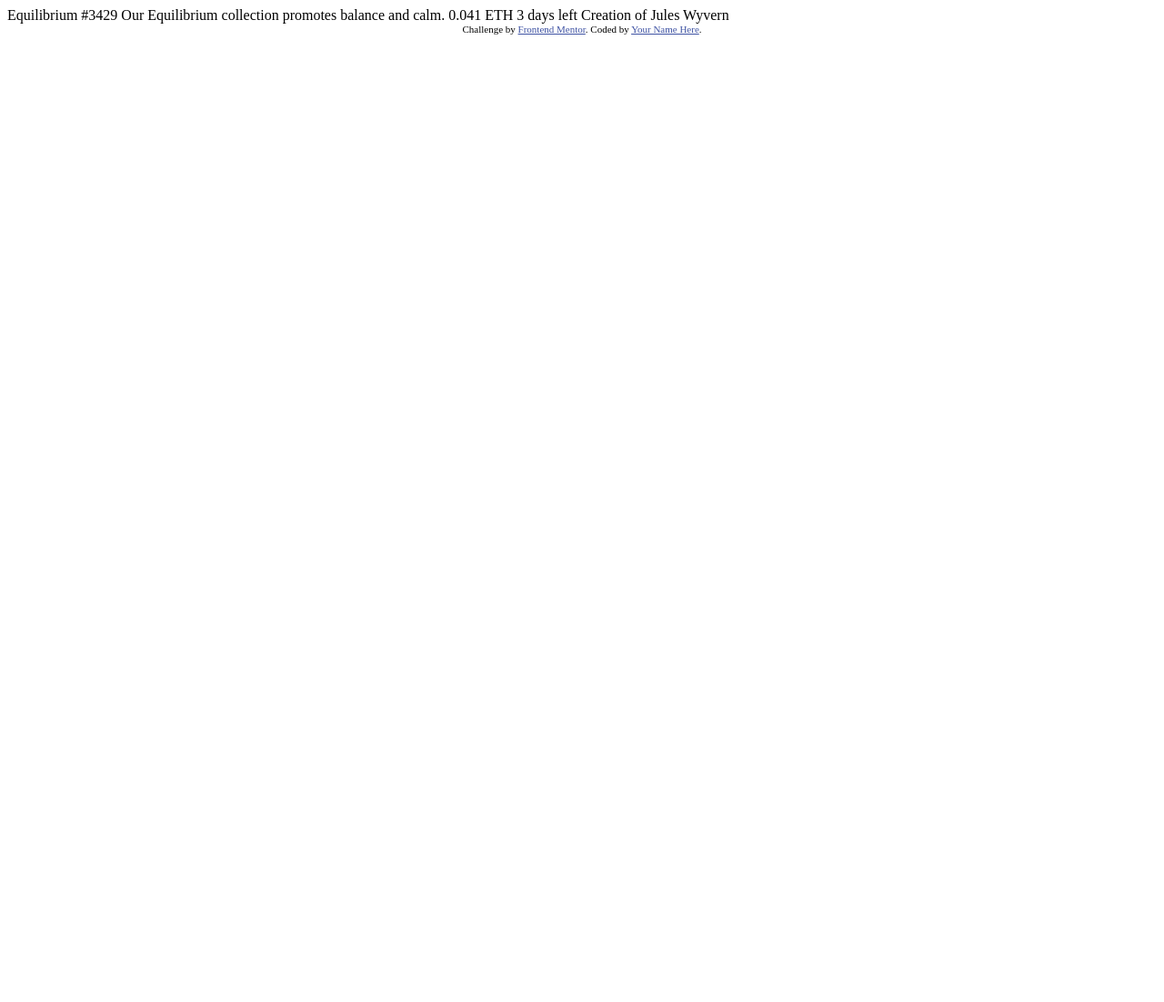
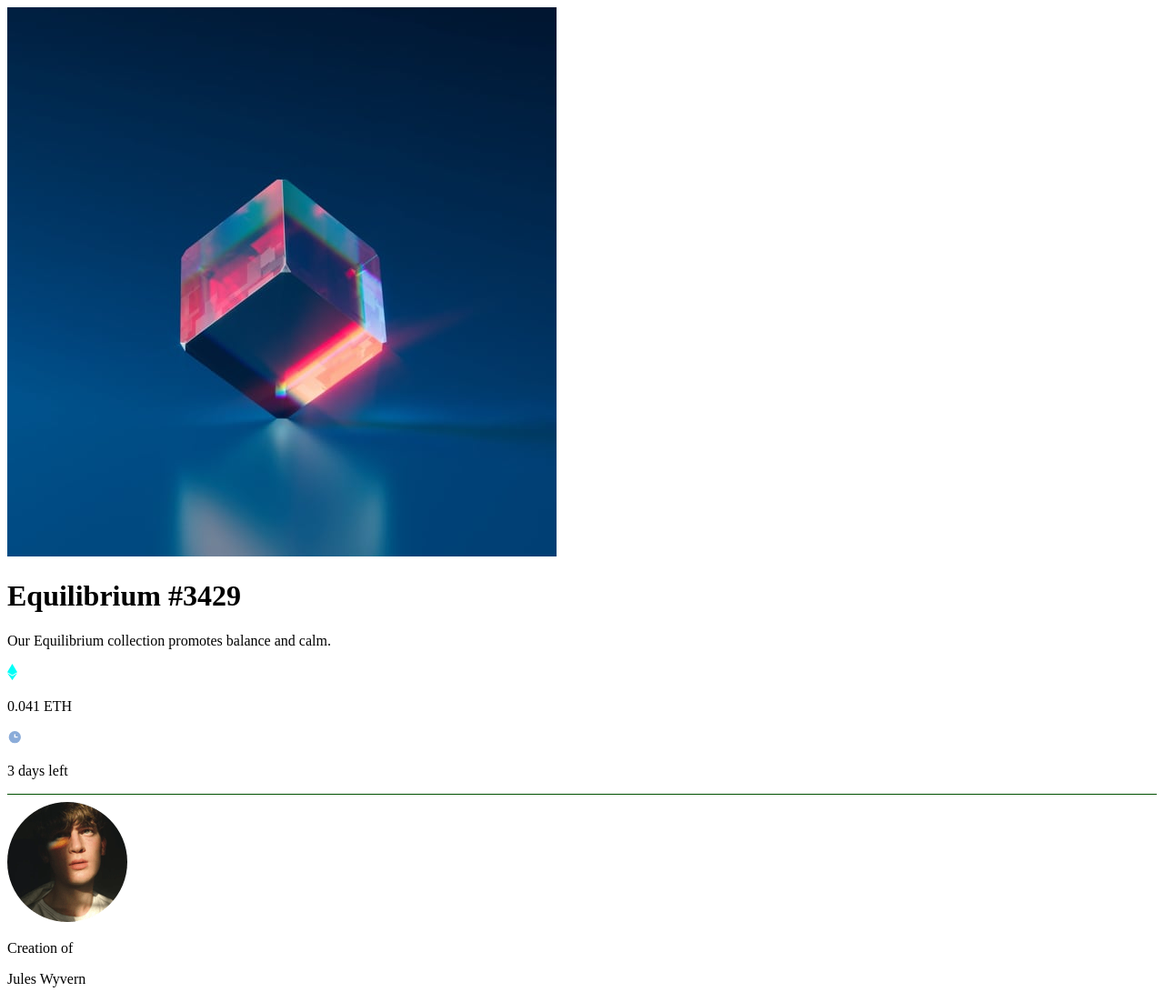
Before and after one commit to alexandre-joliet/FEM-NFT_preview_card_component, a plain HTML site: page index.html in a window 1280 px wide. Shown: the whole page at 91% size. Before the commit the page ends 800 px from the top, so only its background shows below. Drawn offline with Linux system fonts and the light colour scheme.

Commit message:
Create classes + add images/icons

```diff
--- a/index.html
+++ b/index.html
@@ -7,27 +7,48 @@
   <link rel="icon" type="image/png" sizes="32x32" href="./images/favicon-32x32.png">
 
   <title>Frontend Mentor | NFT preview card component</title>
+</head>
 
-  <!-- Feel free to remove these styles or customise in your own stylesheet 👍 -->
-  <style>
-    .attribution { font-size: 11px; text-align: center; }
-    .attribution a { color: hsl(228, 45%, 44%); }
-  </style>
-</head>
 <body>
 
-  Equilibrium #3429
+  <main class="container">
 
-  Our Equilibrium collection promotes balance and calm.
+    <div class="card-picture">
+      <img src="images/image-equilibrium.jpg" alt="Equilibrium">
+      <img src="images/icon-view.svg" alt="view-icon">
+    </div>
 
-  0.041 ETH
-  3 days left
+    <div class="card-title">
+      <h1>Equilibrium #3429</h1>
+    </div>
 
-  Creation of Jules Wyvern
+    <div class="card-description">
+      <p>Our Equilibrium collection promotes balance and calm.</p>
+    </div>
 
-  <div class="attribution">
+    <div class="card-icons">
+      <img src="images/icon-ethereum.svg" alt="ETH-icon">
+      <p class="currency">0.041 ETH</p>
+      <img src="images/icon-clock.svg" alt="clock-icon">
+      <p>3 days left</p>
+    </div>
+
+    <div class="line">
+      <hr size="" width="" color="hsl(215, 32%, 27%)">
+    </div>
+
+    <div class="card-author">
+      <img class="avatar" src="images/image-avatar.png" alt="Avatar">
+      <p>Creation of <div class="author">Jules Wyvern</div></p>
+    </div>
+
+
+  </main>
+
+  <!-- <div class="attribution">
     Challenge by <a href="https://www.frontendmentor.io?ref=challenge" target="_blank">Frontend Mentor</a>.
     Coded by <a href="#">Your Name Here</a>.
-  </div>
+  </div> -->
+
 </body>
 </html>
```
